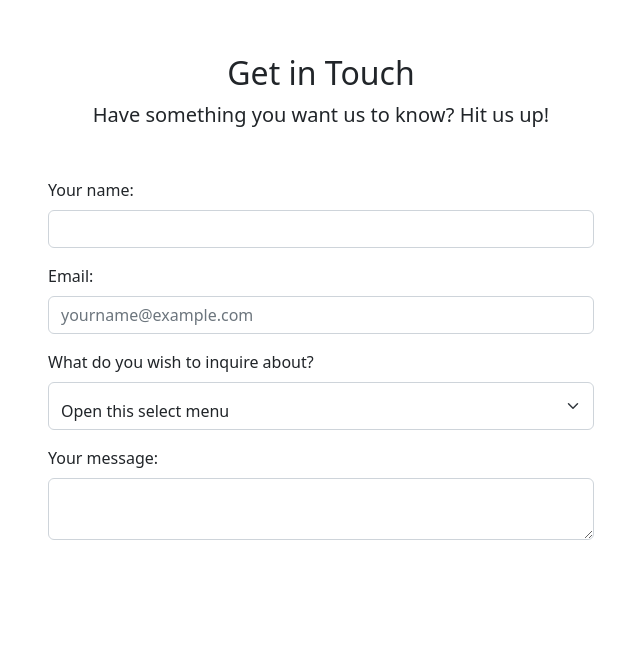
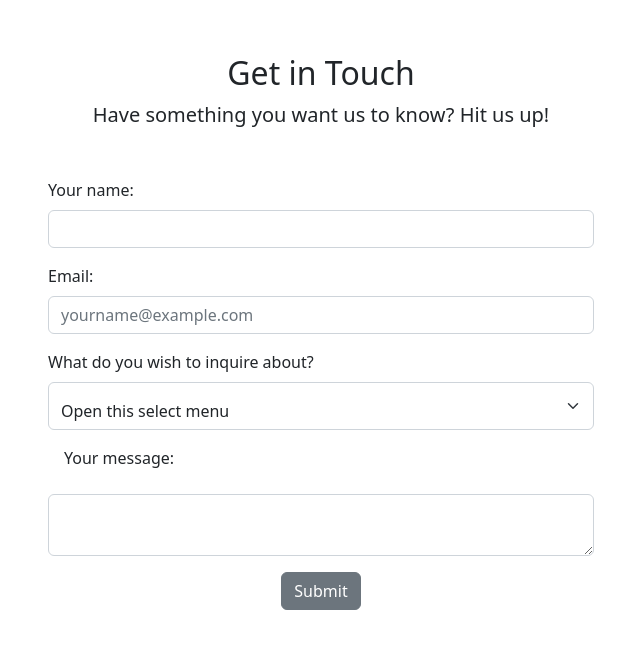
Before and after one commit to alvyynm/net-ninja-website, a plain HTML site: page index.html in a window 1280 px wide. Shown: the part 3701-4349 px from the top of the page, without its empty margins (319-959 px from the left). Drawn offline with nearby package versions, Linux system fonts and the light colour scheme.

Commit message:
Add submit button to form

```diff
--- a/index.html
+++ b/index.html
@@ -315,8 +315,11 @@
                             <option value="Content">Book content</option>
                           </select>
 
-                        <label for="query" class="form-label pt-3">Your message:</label>
+                        <label for="query" class="form-label p-3">Your message:</label>
                         <textarea name="query" id="query" class="form-control"></textarea>
+                        <div class="pt-3 text-center">
+                            <button class="btn btn-secondary" type="submit">Submit</button>
+                        </div>
                     </form>
                 </div>
             </div>
```
